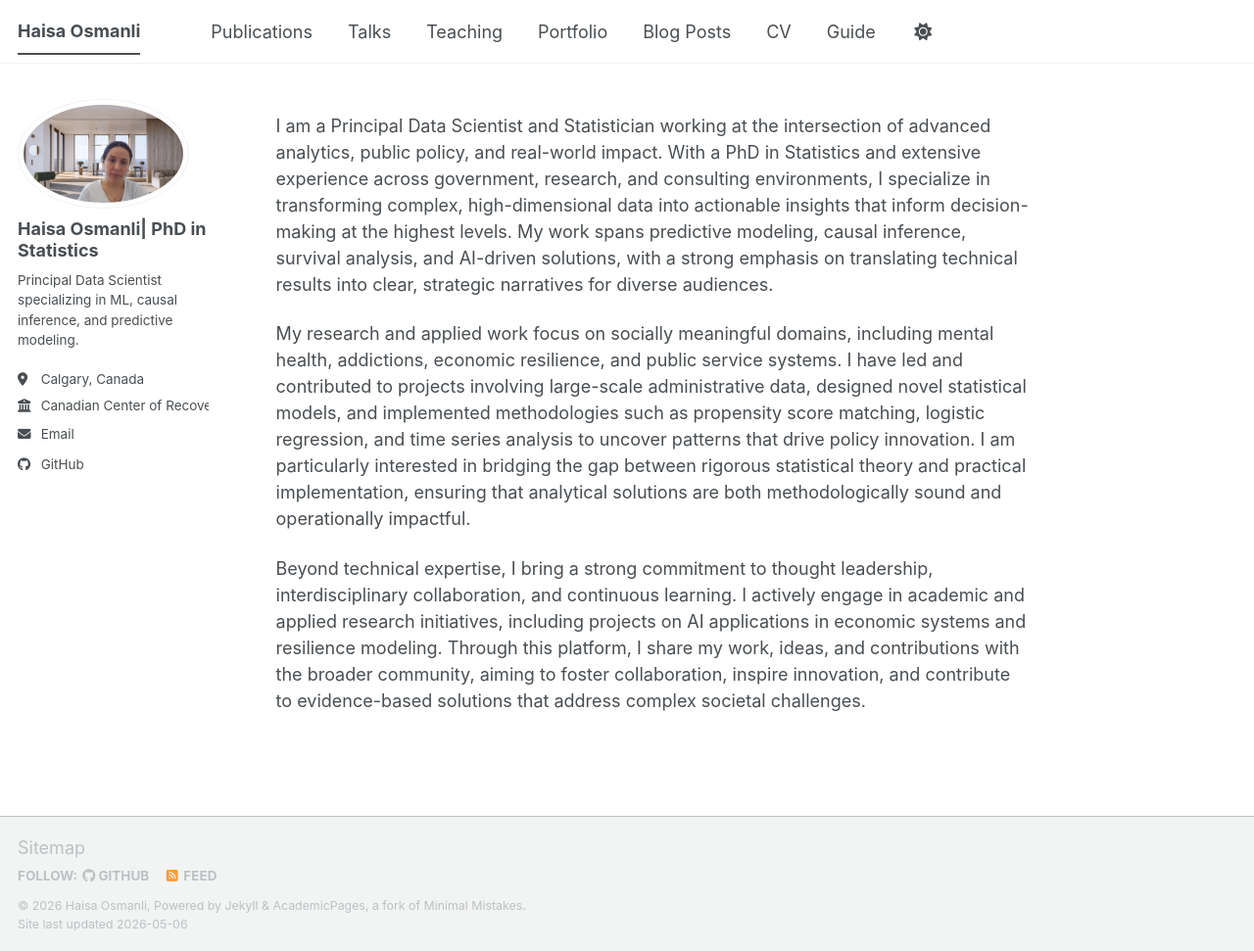
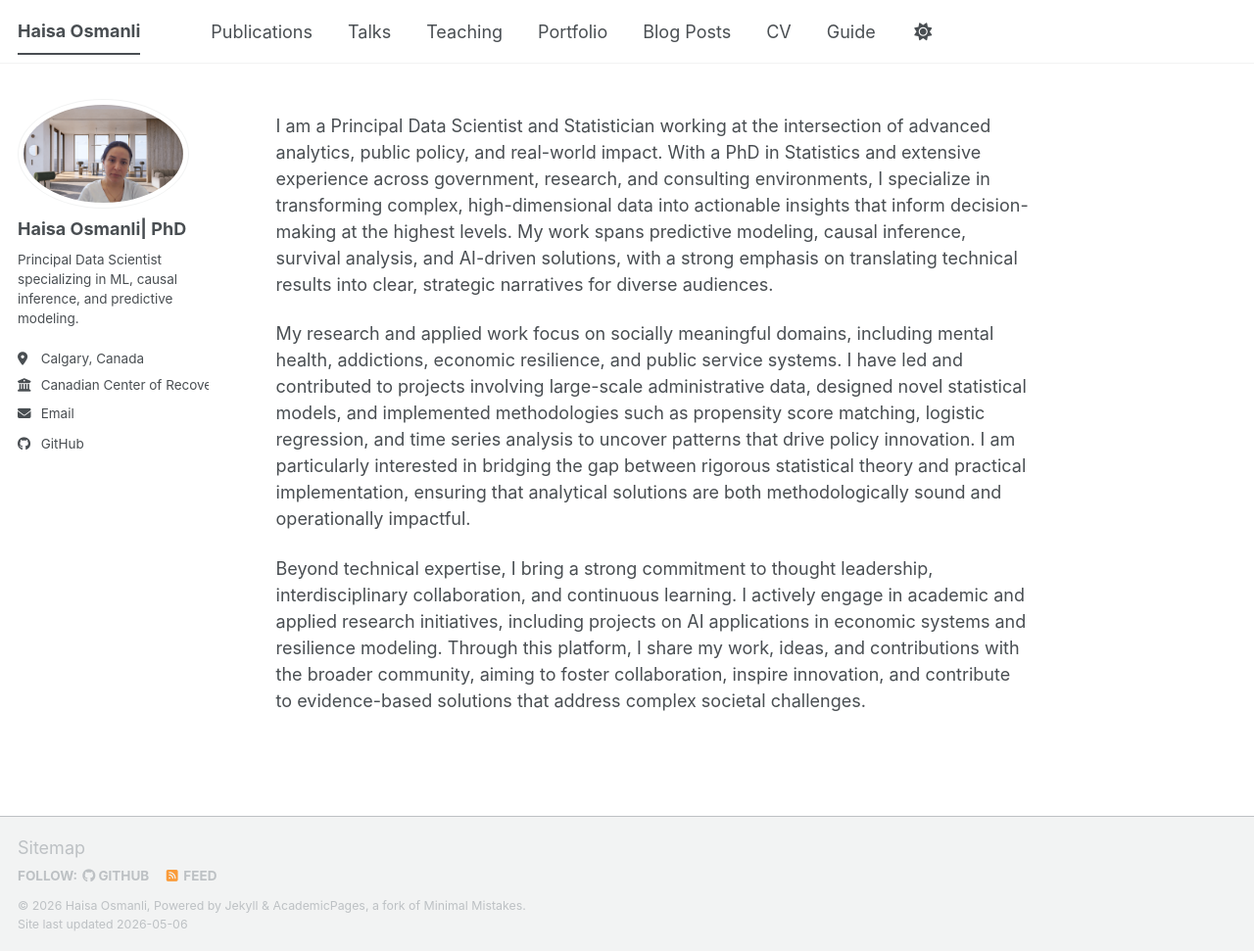
Before and after one commit to haisa-alpha/haisa-alpha.github.io, a Jekyll site: the page built from _pages/about.md, in a window 1280 px wide and 971 px high. Shown: the whole window at 98% size. Built offline with Jekyll 4.4.1, drawn with Linux system fonts in a browser that asks for light colours; a script bundle is joined from its source files by our own code; library files that are not in the unit come from our copies.

Commit message:
Update _config.yml

```diff
--- a/_config.yml
+++ b/_config.yml
@@ -24,7 +24,7 @@ repository               : "haisa-alpha/haisa-alpha.github.io"
 author:
   # Biographic information
   avatar           : profile.png
-  name             : "Haisa Osmanli| PhD in Statistics"
+  name             : "Haisa Osmanli| PhD"
   pronouns         : # example: "she/her"
   bio              : "Principal Data Scientist specializing in ML, causal inference, and predictive modeling."
   location         : "Calgary, Canada"
```
